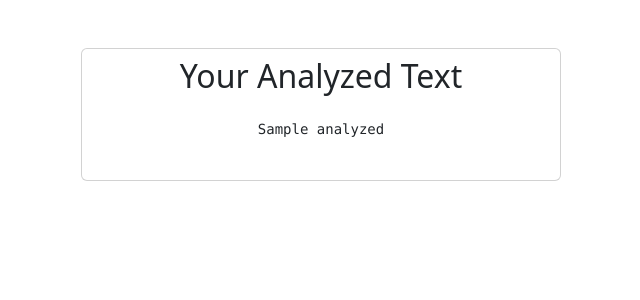
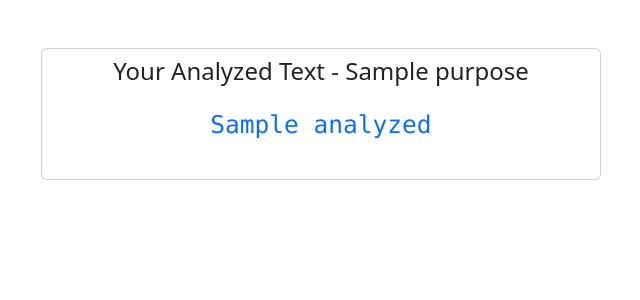
Before and after one commit to mayurgulhane/django-TextUtils, a Django app: template templates/analyze.html in a window 1280 px wide. Shown: the top 300 px of the page, without its empty margins (319-959 px from the left). Run offline with Django 4.2, Linux system fonts and the light colour scheme; the template is opened without the code that fills it: most values are stand-ins (such as "Sample title", 1, 10 or a date in 2020).

Commit message:
first commit

```diff
--- a/templates/analyze.html
+++ b/templates/analyze.html
@@ -13,10 +13,12 @@
   </head>
   <body>
     <div class="p-5 text-center d-flex justify-content-center">
-      <div class="card p-2" style="width: 30rem">
-        <h2 class="text-center">Your Analyzed Text</h2>
+      <div class="card p-2" style="width: 35rem">
+        <h4 class="text-center">Your Analyzed Text - {{purpose}}</h4>
         <div class="card-body">
-          <pre>{{analyzed}}</pre>
+          <h3 class="text-primary">
+            <pre>{{analyzed}}</pre>
+          </h3>
         </div>
       </div>
     </div>
```
Also changed, not shown: textutils/views.py (+5 -5 lines).
